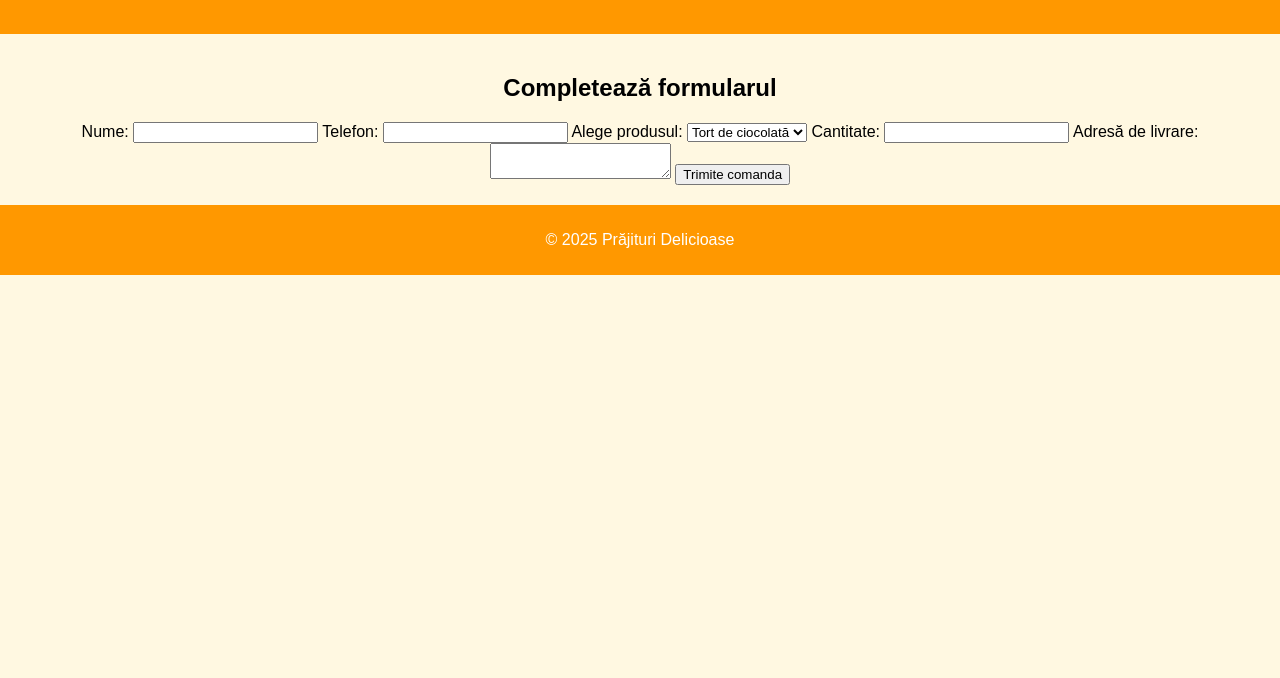
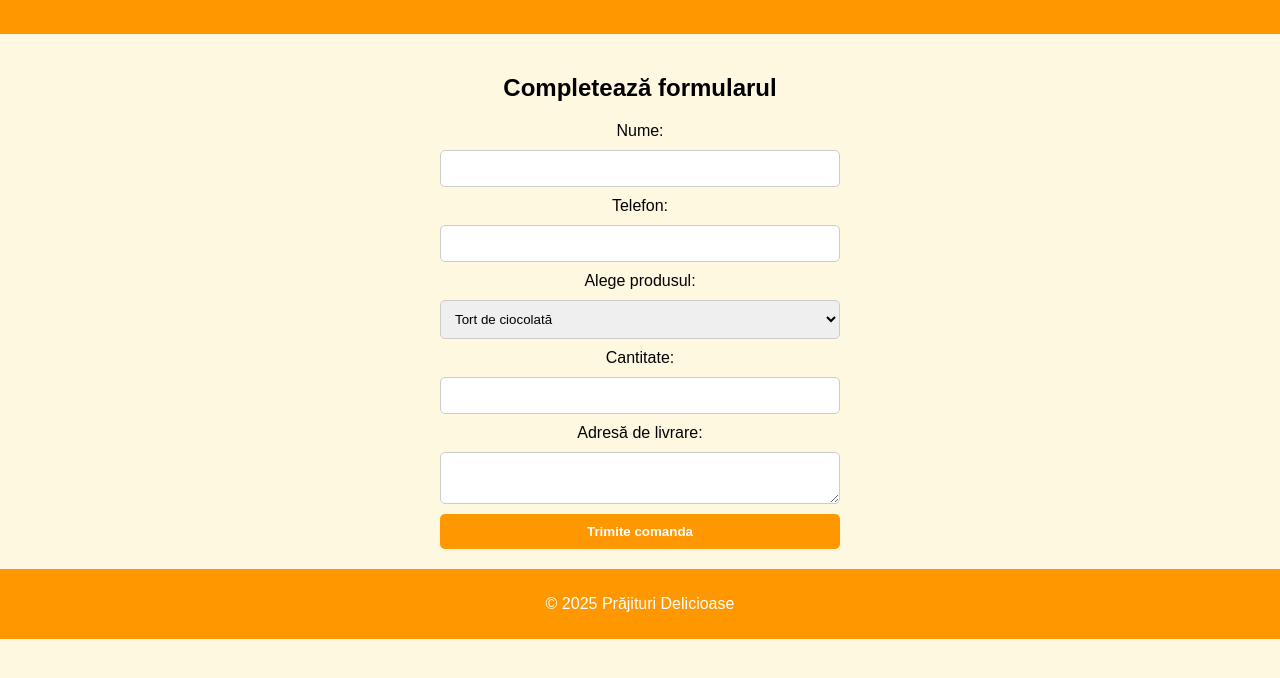
Before and after one commit to PixelBoosts/Sensational-cakes-by-Roxana-Paianu, a plain HTML site: page comanda.html in a window 1280 px wide. Shown: the part 120-798 px from the top of the page. Drawn offline with Linux system fonts and the light colour scheme.

Commit message:
Update style.css

```diff
--- a/style.css
+++ b/style.css
@@ -72,3 +72,29 @@ footer {
     font-weight: bold;
     color: #ff5722;
 }
+
+form {
+    max-width: 400px;
+    margin: 0 auto;
+    display: flex;
+    flex-direction: column;
+    gap: 10px;
+}
+
+input, select, textarea, button {
+    padding: 10px;
+    border: 1px solid #ccc;
+    border-radius: 5px;
+}
+
+button {
+    background-color: #ff9800;
+    color: white;
+    font-weight: bold;
+    border: none;
+    cursor: pointer;
+}
+
+button:hover {
+    background-color: #e68900;
+}
```
